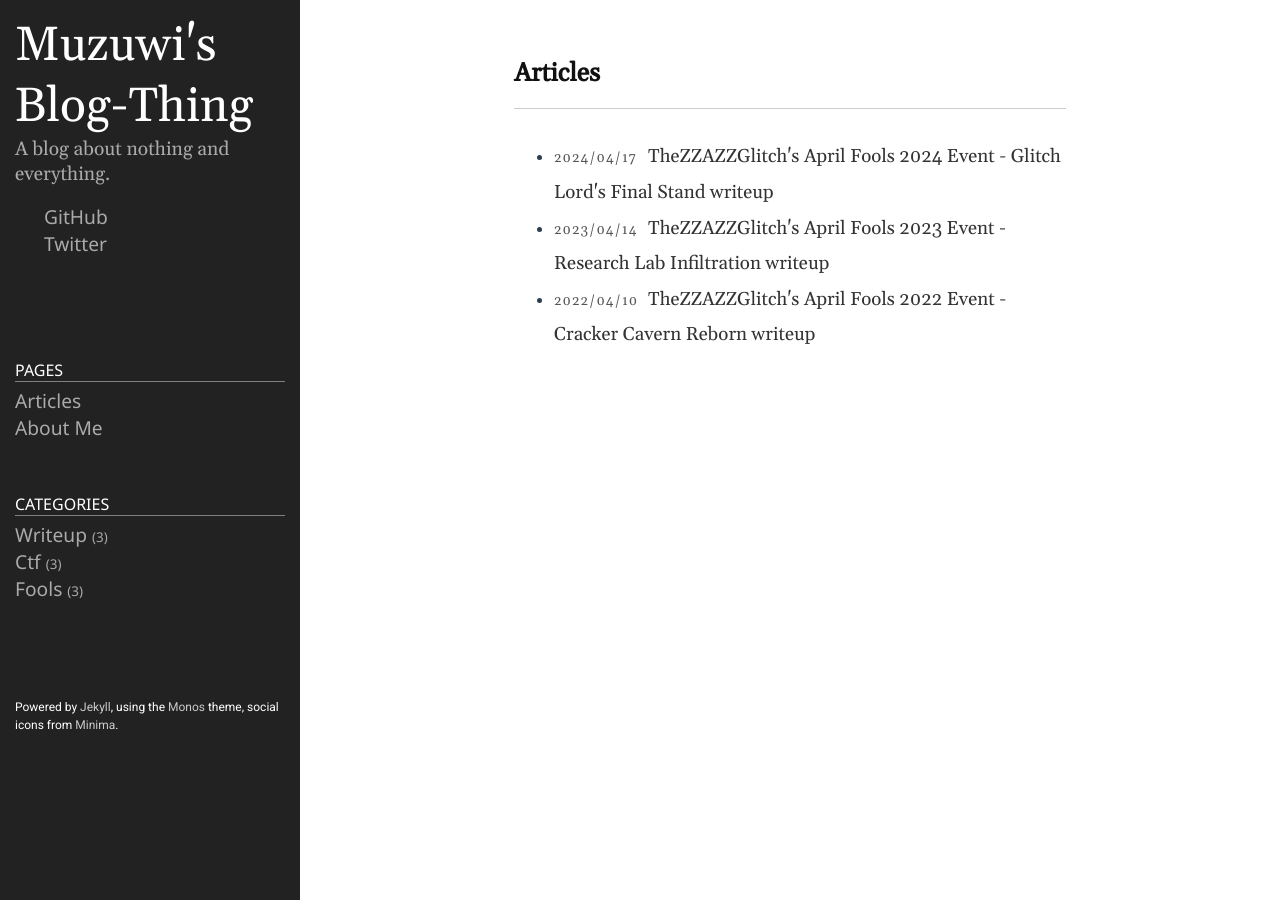
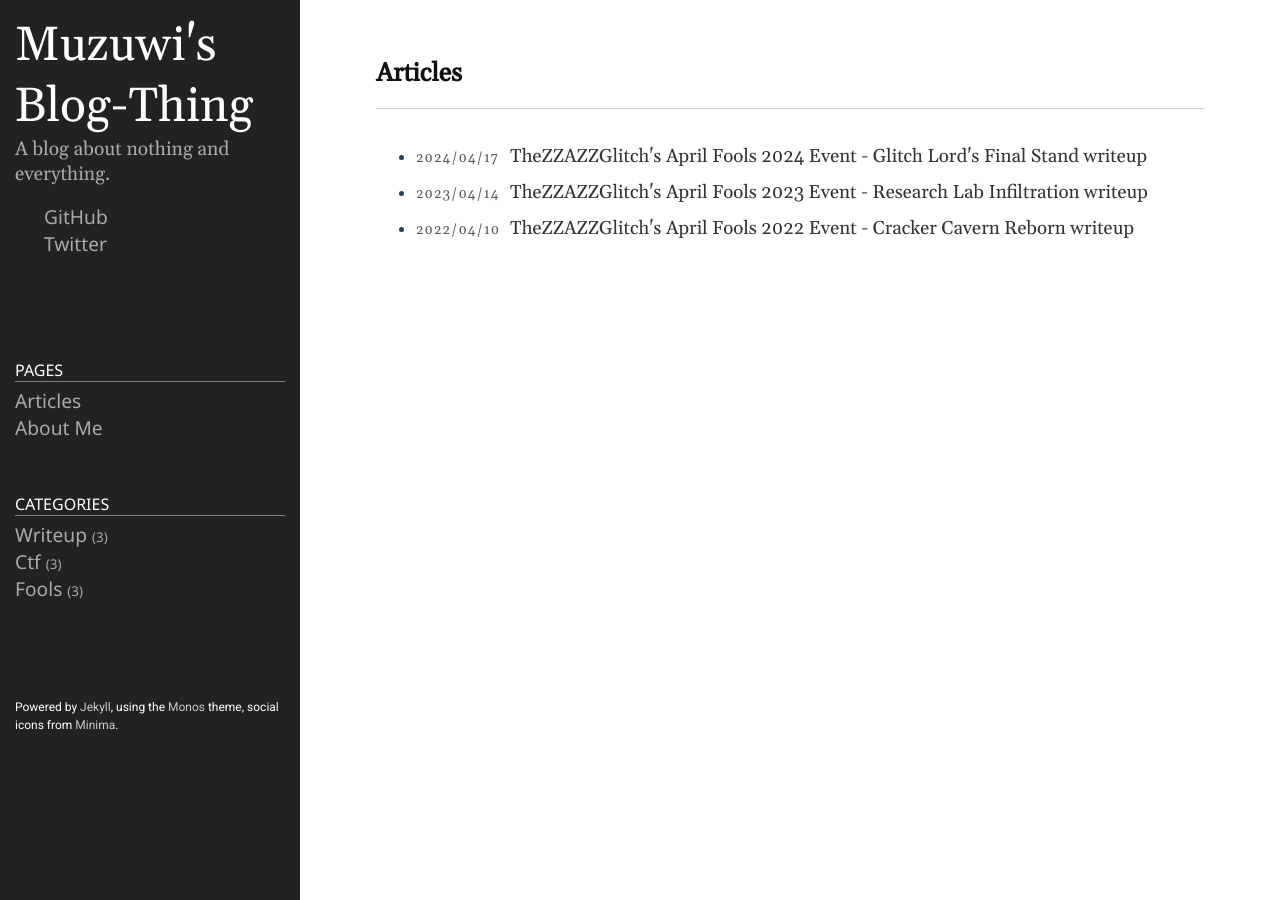
Before and after one commit to Muzuwi/Muzuwi.github.io, a Jekyll site: the page built from pages/index.md, in a window 1280 px wide. Built offline with Jekyll 4.4.1, drawn with Linux system fonts in a browser that asks for light colours.

Commit message:
css: Tweak article width to be nicer on mobile devices

```diff
--- a/assets/css/style.css
+++ b/assets/css/style.css
@@ -204,10 +204,16 @@ article .share .gplus:hover {
 }
 
 article {
-	padding: 0 20% 0;
+	padding: 0 5% 0;
 	font-size: 17px;
 	margin-bottom: 100px;
 	line-height: 1.9;
+}
+
+@media (min-width: 1400px) {
+	article {
+		padding: 0 25% 0;
+	}
 }
 
 article.home div a, article.home pre a { color: #2c3e50; }
```
